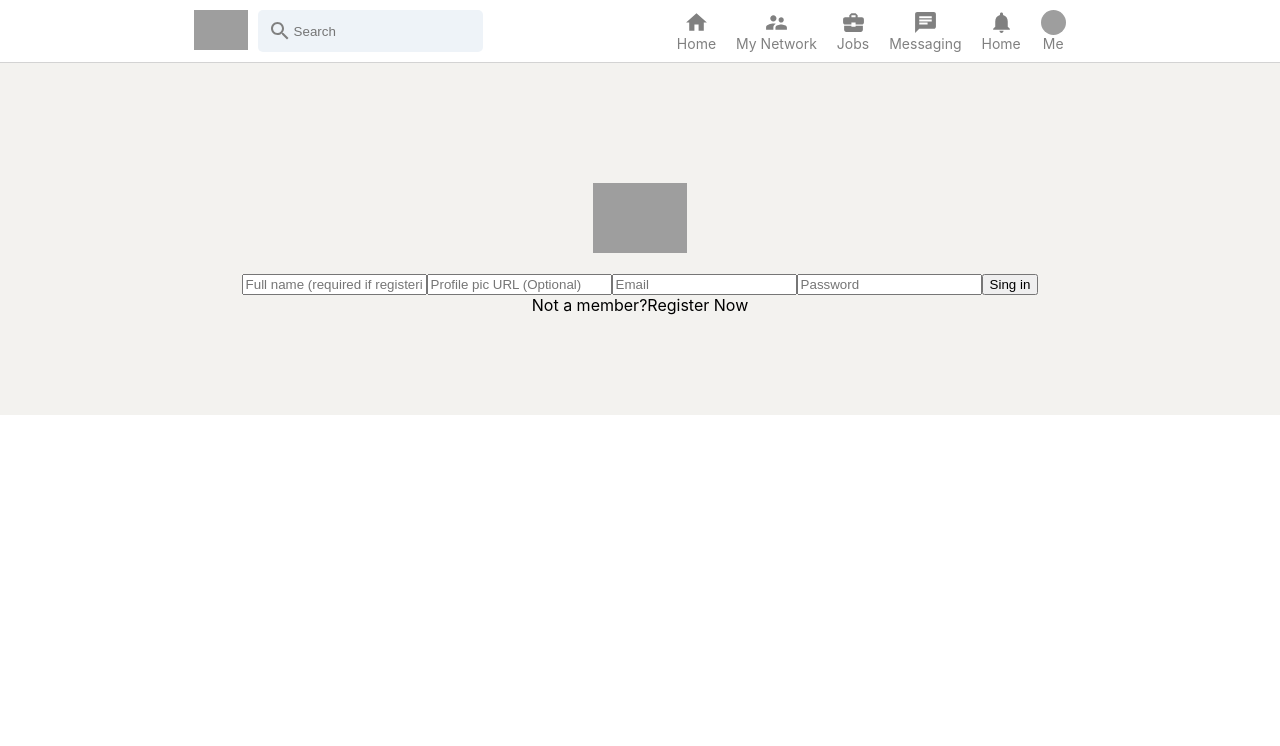
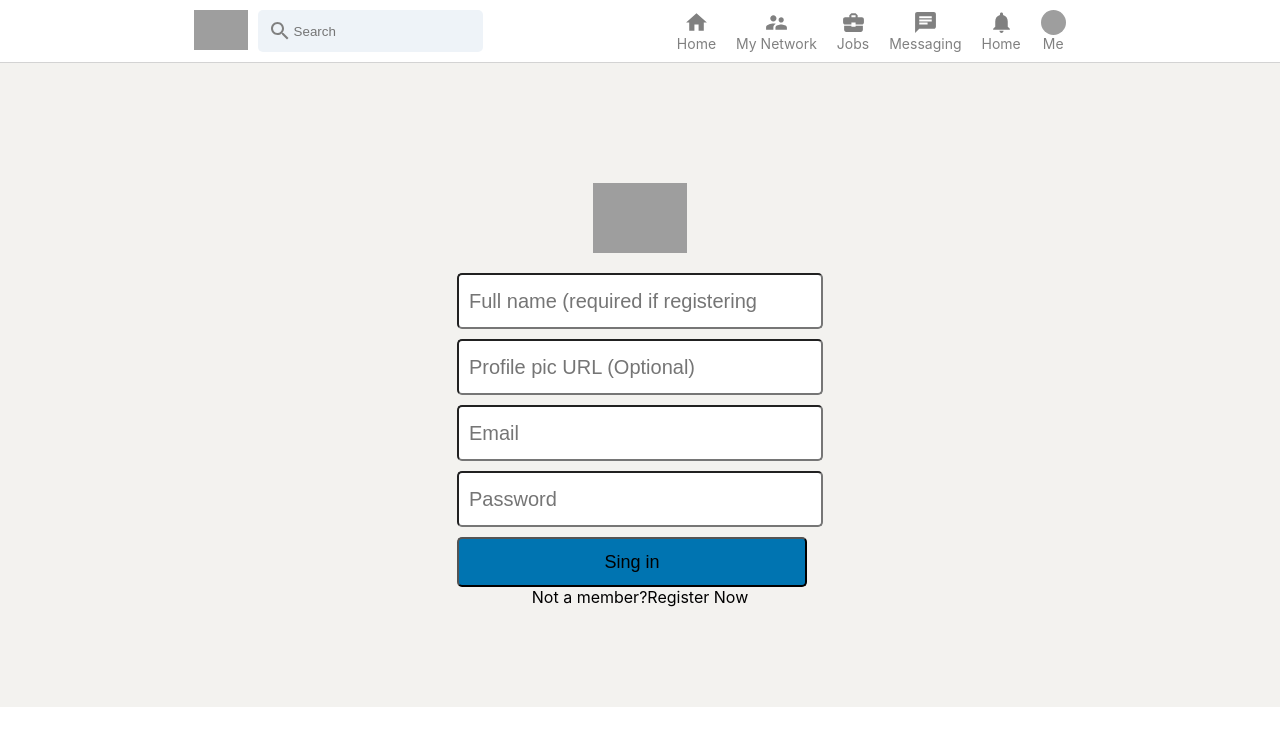
Before and after one commit to FouziH/linkedin-clone, a React (Create React App) app: page / in a window 1280 px wide. Shown: the top 746 px of the page. Built offline with nearby package versions, Linux system fonts and the light colour scheme; grey boxes are pictures that could not be loaded.

Commit message:
form is looking sharp

```diff
--- a/src/Components/Login/Login.css
+++ b/src/Components/Login/Login.css
@@ -12,3 +12,24 @@
     margin-top: 20px;
     margin-bottom: 20px;
 }
+.login > form {
+
+    display: flex;
+    flex-direction: column;
+}
+
+.login > form > input {
+    width: 350px;
+    height: 50px;
+    font-size: 20px;
+    padding-left: 10px;
+    margin-bottom: 10px;
+    border-radius: 5px;
+}
+.login > form > button{
+    width: 350px;
+    height: 50px;
+    font-size: large;
+   background-color: #0074b1;
+    border-radius: 5px;
+}
--- a/src/Components/Login/Login.js
+++ b/src/Components/Login/Login.js
@@ -2,6 +2,12 @@ import React from "react";
 import "../Login/Login.css";
 
 export default function Login() {
+    const login = () => {
+
+    }
+    const register = () => {
+
+    }
   return (
     <div className="login">
       <img src="https://cdn.worldvectorlogo.com/logos/linkedin.svg" alt="" />
@@ -10,12 +16,12 @@ export default function Login() {
         <input placeholder="Profile pic URL (Optional)" />
         <input placeholder="Email" type="email" />
         <input placeholder="Password" type="password" />
-        <button type="submit">Sing in</button>
+        <button type="submit" onClick={login }>Sing in</button>
       </form>
 
       <p>Not a member?
 
-          <span className="login_register">Register Now</span>
+          <span className="login_register" onClick={register}>Register Now</span>
       </p>
     </div>
   );
```
